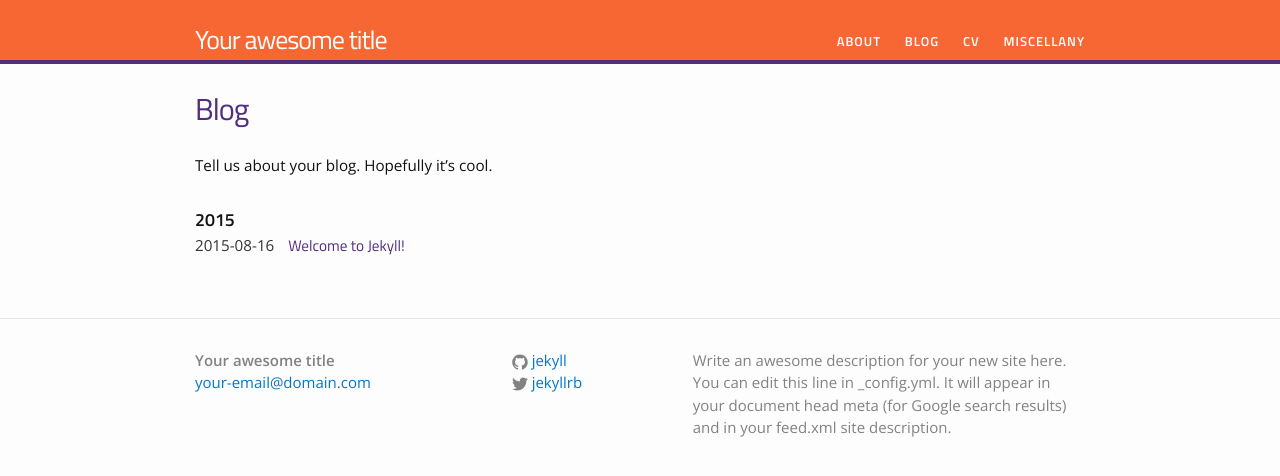
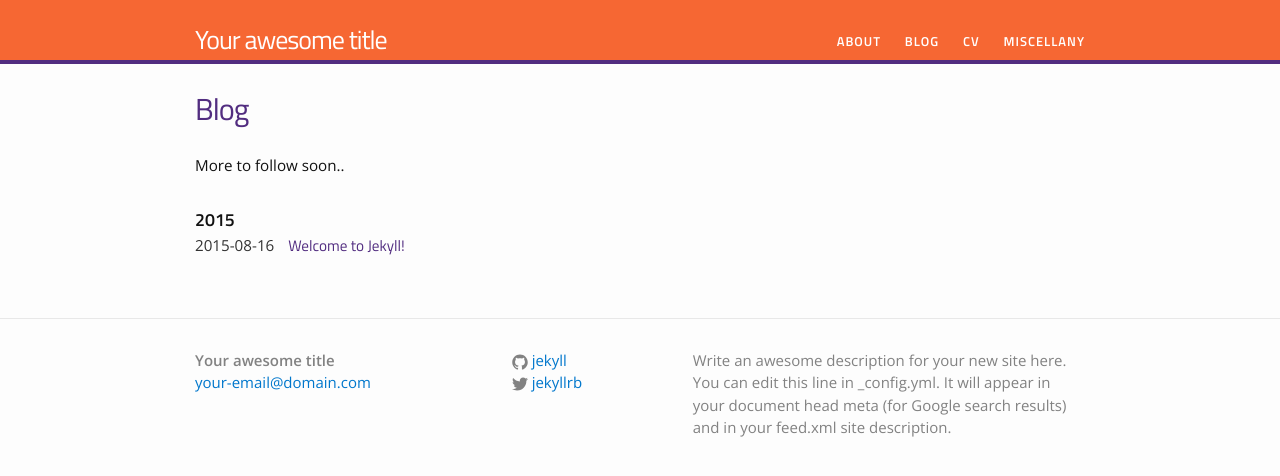
Before and after one commit to hasantahir/hasantahir.github.io, a Jekyll site: the page built from blog.md, in a window 1280 px wide. Shown: the top 476 px of the page. Built offline with Jekyll 4.4.1, drawn with Linux system fonts in a browser that asks for light colours.

```diff
--- a/blog.md
+++ b/blog.md
@@ -4,7 +4,7 @@
 permalink: /blog/
 ---
 
-Tell us about your blog. Hopefully it's cool.
+More to follow soon..
 
 <ul class="listing">
 {% for post in site.posts %}
```
